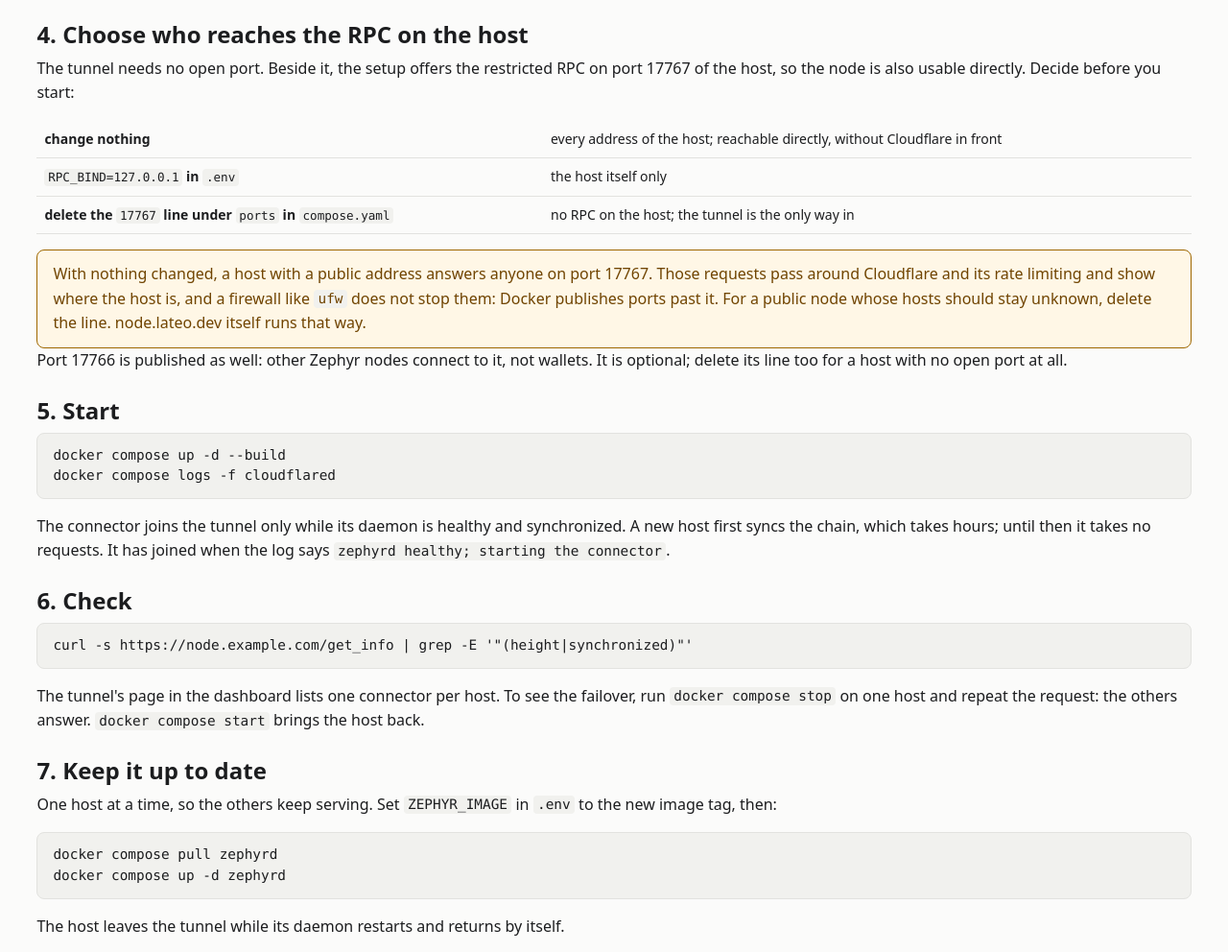
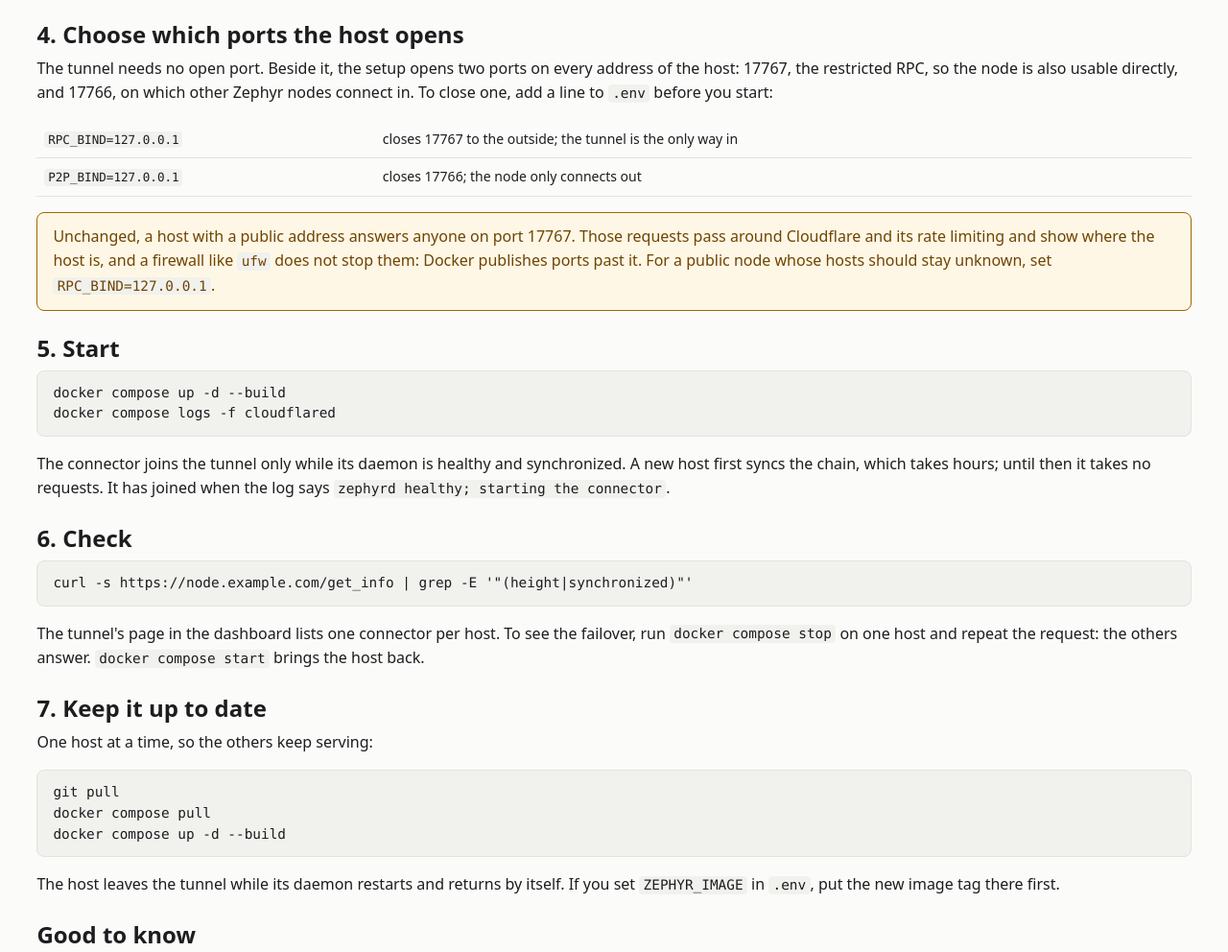
Before and after one commit to loki-notfound/lateo-node, a website: page site/public/ha-node/index.html in a window 1280 px wide. Shown: the part 972-1964 px from the top of the page at 96% size. Drawn offline with Linux system fonts and the light colour scheme.

Commit message:
Set both ports of an HA host in .env and update by git pull
Closing a port on the host meant deleting a line from compose.yaml, and a
host with an edited file gets a conflict on a later git pull. The P2P port
now has P2P_BIND beside RPC_BIND, both defaulting to every address of the
host, so the file stays as it came and 127.0.0.1 closes a port to the
outside.

The page and the guide describe the two settings instead of deleting lines,
and update a host with git pull, docker compose pull and docker compose up
-d --build, which also brings the gate and its pinned cloudflared along.

```diff
--- a/site/public/ha-node/index.html
+++ b/site/public/ha-node/index.html
@@ -68,27 +68,24 @@ cp example.env .env</code></pre>
   <code>zephyr</code> image instead of <code>myzephyr</code>
   (<code>ZEPHYR_IMAGE</code>); use the same image on every host.</p>
 
-  <h2>4. Choose who reaches the RPC on the host</h2>
-  <p>The tunnel needs no open port. Beside it, the setup offers the restricted
-  RPC on port 17767 of the host, so the node is also usable directly. Decide
-  before you start:</p>
+  <h2>4. Choose which ports the host opens</h2>
+  <p>The tunnel needs no open port. Beside it, the setup opens two ports on
+  every address of the host: 17767, the restricted RPC, so the node is also
+  usable directly, and 17766, on which other Zephyr nodes connect in. To close
+  one, add a line to <code>.env</code> before you start:</p>
   <div class="table-scroll">
   <table>
     <tbody>
-      <tr><th>change nothing</th><td>every address of the host; reachable directly, without Cloudflare in front</td></tr>
-      <tr><th><code>RPC_BIND=127.0.0.1</code> in <code>.env</code></th><td>the host itself only</td></tr>
-      <tr><th>delete the <code>17767</code> line under <code>ports</code> in <code>compose.yaml</code></th><td>no RPC on the host; the tunnel is the only way in</td></tr>
+      <tr><th><code>RPC_BIND=127.0.0.1</code></th><td>closes 17767 to the outside; the tunnel is the only way in</td></tr>
+      <tr><th><code>P2P_BIND=127.0.0.1</code></th><td>closes 17766; the node only connects out</td></tr>
     </tbody>
   </table>
   </div>
-  <div class="note">With nothing changed, a host with a public address answers
-  anyone on port 17767. Those requests pass around Cloudflare and its rate
-  limiting and show where the host is, and a firewall like <code>ufw</code> does
-  not stop them: Docker publishes ports past it. For a public node whose hosts
-  should stay unknown, delete the line. node.lateo.dev itself runs that way.</div>
-  <p>Port 17766 is published as well: other Zephyr nodes connect to it, not
-  wallets. It is optional; delete its line too for a host with no open port at
-  all.</p>
+  <div class="note">Unchanged, a host with a public address answers anyone on
+  port 17767. Those requests pass around Cloudflare and its rate limiting and
+  show where the host is, and a firewall like <code>ufw</code> does not stop
+  them: Docker publishes ports past it. For a public node whose hosts should
+  stay unknown, set <code>RPC_BIND=127.0.0.1</code>.</div>
 
   <h2>5. Start</h2>
   <pre><code>docker compose up -d --build
@@ -106,11 +103,13 @@ docker compose logs -f cloudflared</code></pre>
   back.</p>
 
   <h2>7. Keep it up to date</h2>
-  <p>One host at a time, so the others keep serving. Set <code>ZEPHYR_IMAGE</code>
-  in <code>.env</code> to the new image tag, then:</p>
-  <pre><code>docker compose pull zephyrd
-docker compose up -d zephyrd</code></pre>
-  <p>The host leaves the tunnel while its daemon restarts and returns by itself.</p>
+  <p>One host at a time, so the others keep serving:</p>
+  <pre><code>git pull
+docker compose pull
+docker compose up -d --build</code></pre>
+  <p>The host leaves the tunnel while its daemon restarts and returns by itself.
+  If you set <code>ZEPHYR_IMAGE</code> in <code>.env</code>, put the new image
+  tag there first.</p>
 
   <h2>Good to know</h2>
   <ul>
```
Also changed, not shown: deploy/ha/compose.yaml (+8 -6 lines), docs/ha-node.md (+20 -23 lines), 1 other file.
